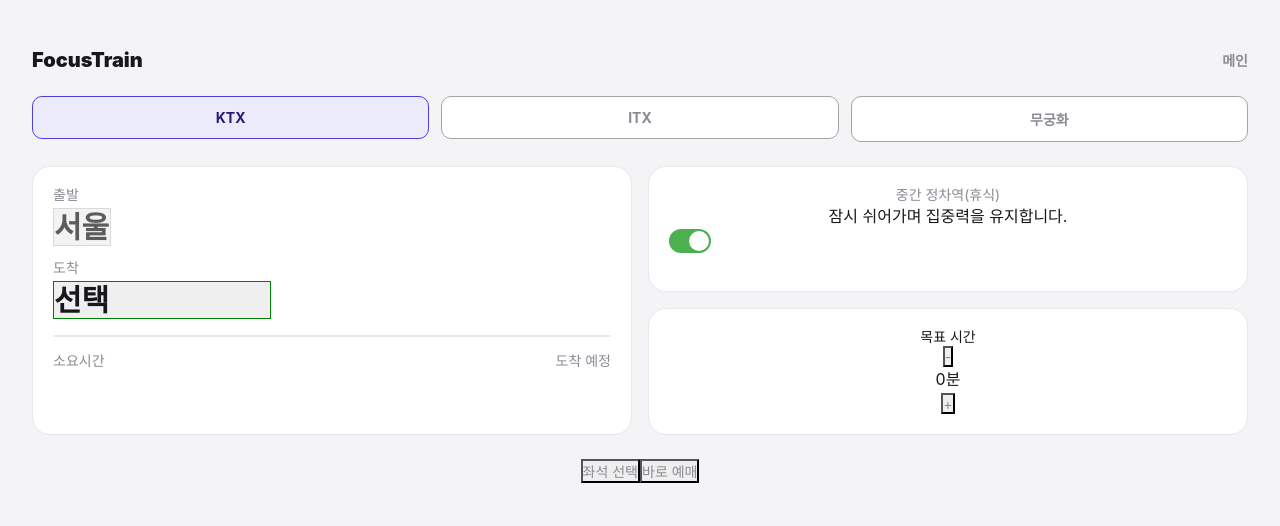
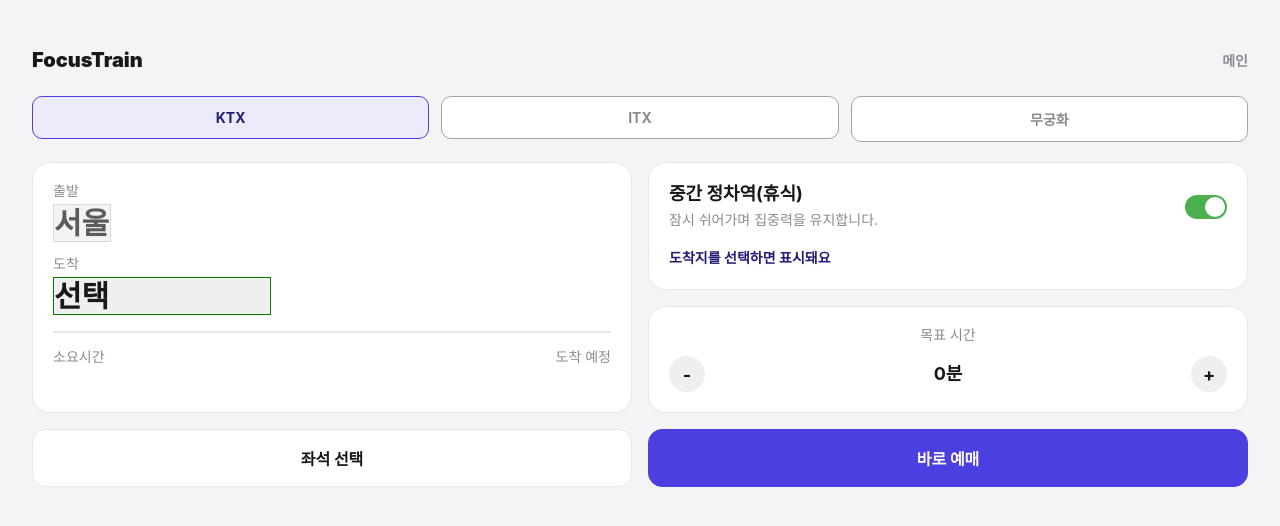
Before and after one commit to heeseung00/FocusTrain, a React (Vite) app: page / in a window 1280 px wide. Shown: the top 526 px of the page. Built offline with nearby package versions, Linux system fonts and the light colour scheme; a web font is replaced by a local one; what @ramonak/react-progress-bar would draw is missing.

Commit message:
메인 페이지 css 작업

```diff
--- a/src/App.css
+++ b/src/App.css
@@ -29,15 +29,14 @@
   color: var(--sub-text);
 }
 
-.content {
-  display: flex;
-  flex-direction: column;
-  gap: 24px;
-}
+/* .content {
+} */
+
 /* ===== 기차 선택 =====*/
 .train-select {
   display: flex;
   flex-direction: column;
+  margin-bottom: 20px;
 }
 
 .train-select .title {
@@ -91,8 +90,10 @@
 /* ===== 카드 선택 ===== */
 .card {
   display: grid;
-  grid: repeat(2, 1fr) / repeat(2, 1fr);
+  grid-template-columns: repeat(2, 1fr);
+  grid-template-rows: auto auto;
   gap: var(--s4);
+  margin-bottom: 16px;
 }
 
 .item {
@@ -152,6 +153,86 @@
   gap: 4px;
 }
 
+h3 {
+  font-size: var(--fs-lg);
+  font-weight: bold;
+}
+
+.accent {
+  color: var(--accent);
+}
+
+.stop {
+  display: flex;
+  justify-content: space-between;
+  align-items: center;
+  margin-bottom: 16px;
+}
+
+.stop-text {
+  display: flex;
+  flex-direction: column;
+  align-items: flex-start;
+  gap: 4px;
+}
+
+.stop-text p {
+  color: var(--sub-text);
+}
+
+.toggle-show {
+  text-align: left;
+  color: var(--accent-deep);
+  font-weight: 600;
+}
+
+.time-control {
+  display: flex;
+  flex-direction: column;
+  gap: 12px;
+}
+
+.time-adjust {
+  display: flex;
+  justify-content: space-between;
+  align-items: center;
+}
+
+.time-adjust button {
+  width: 36px;
+  height: 36px;
+  font-size: var(--fs-lg);
+  font-weight: bold;
+  color: var(--text);
+  border: none;
+  border-radius: 50%;
+}
+
+/* 버튼 공통 적용 */
+.button-group {
+  width: 100%;
+  display: flex;
+  gap: 16px;
+  gap: var(--s4);
+}
+
+.button-group button {
+  width: 100%;
+  padding: 16px;
+  border-radius: var(--r-md);
+  font-size: var(--fs-md);
+  font-weight: 700;
+  color: var(--text);
+  background-color: var(--surface);
+  border: 1px solid var(--border-light);
+}
+
+.button-group button.accent {
+  background-color: var(--accent-bg);
+  color: var(--surface);
+  border-color: var(--accent);
+}
+
 /* ============================================ */
 
 /* 토글 버튼 */
@@ -165,11 +246,11 @@
   transition: 0.3s;
 }
 
-.toggle--on {
+.toggle-on {
   background: #4caf50;
 }
 
-.toggle__button {
+.toggle-button {
   width: 20px;
   height: 20px;
   border-radius: 50%;
@@ -177,6 +258,6 @@
   transition: transform 0.3s;
 }
 
-.toggle--on .toggle__button {
+.toggle-on .toggle-button {
   transform: translateX(18px);
 }
--- a/src/pages/RoutePage.jsx
+++ b/src/pages/RoutePage.jsx
@@ -196,12 +196,12 @@
                                     <div className="info duration">
                                         <h4>소요시간</h4>
                                         {/* 선택된 역이 있으면 매핑된 시간값 바로 출력 */}
-                                        <div>{selectedStation ? formatTime(travelTime) : ''}</div>
+                                        <h3>{selectedStation ? formatTime(travelTime) : ''}</h3>
                                     </div>
                                     <div className="info eta">
                                         <h4>도착 예정</h4>
                                         {/* 선택된 역이 있으면 매핑된 시간값 바로 출력 */}
-                                        <div>{selectedStation ? formatTime(travelTime) : ''}</div>
+                                        <h3 class="accent">{selectedStation ? formatTime(travelTime) : ''}</h3>
                                     </div>
                                 </div>
                             </li>
@@ -209,47 +209,47 @@
                             {/* 중간정차역 체크 */}
                             <li className="item">
                                 <div className="stop">
-                                    <h4>중간 정차역(휴식)</h4>
-                                    <div>
+                                    <div className="stop-text">
+                                        <h3>중간 정차역(휴식)</h3>
                                         <p>잠시 쉬어가며 집중력을 유지합니다.</p>
-                                        <div className="toggleWrap">
+                                    </div>
+                                    <div className="toggle-wrap">
                                         <div
-                                                className={`toggle ${isToggleOn ? 'toggle--on' : ''}`}
+                                            className={`toggle ${isToggleOn ? 'toggle-on' : ''}`}
                                             onClick={() => {
                                                 console.log('토글 클릭 전:', isToggleOn);
                                                 setIsToggleOn(!isToggleOn);
                                             }}>
-                                                <div className="toggle__button"></div>
+                                            <div className="toggle-button"></div>
+                                        </div>
                                     </div>
                                 </div>
 
                                 {/* 토글 ON일 때만 휴식 정보 표시 */}
-                                        {isToggleOn && selectedStation && (
-                                            <ToggleShow travelTime={travelTime} restCount={restCount} />
-                                        )}
-                                    </div>
-                                </div>
+                                <ToggleShow
+                                    isToggleOn={isToggleOn}
+                                    selectedStation={selectedStation}
+                                    restCount={restCount}
+                                />
                             </li>
 
                             <li className="item">
                                 {/* 시간 조정 */}
-                                <div>
                                 <TimeControl
                                     focusTime={focusTime}
                                     setFocusTime={setFocusTime}
                                     travelTime={travelTime}
                                 />
-                                </div>
                             </li>
                         </ul>
 
                         {/* 다음 페이지 이동 */}
-                        <div>
+                        <div className="button-group">
                             {/* <button type="submit" onClick={navigateGoToSeat}> */}
                             <button type="submit" onClick={() => handleNextPage(navigateGoToSeat)}>
                                 좌석 선택
                             </button>
-                            <button type="submit" onClick={() => handleNextPage(handleRandomSeat)}>
+                            <button className="accent" type="submit" onClick={() => handleNextPage(handleRandomSeat)}>
                                 바로 예매
                             </button>
                         </div>
@@ -261,11 +261,25 @@
 }
 
 // 토글시 보여줄 내용
-function ToggleShow({ restCount }) {
+function ToggleShow({ isToggleOn, selectedStation, restCount }) {
+    if (!isToggleOn) {
         return (
-        <div>
-            <h5>예상정차</h5>
-            <p>총 {restCount}번의 휴식이 있습니다.</p>
+            <div className="toggle-show">
+                <p>중간 정차 없이 이동해요</p>
+            </div>
+        );
+    }
+
+    if (!selectedStation) {
+        return (
+            <div className="toggle-show">
+                <p>도착지를 선택하면 표시돼요</p>
+            </div>
+        );
+    }
+    return (
+        <div className="toggle-show">
+            <p>예상정차 {restCount}회 · 회당 10분</p>
         </div>
     );
 }
@@ -273,7 +287,7 @@
 // 시간 조정
 function TimeControl({ focusTime, setFocusTime, travelTime }) {
     const increase = () => {
-        // 숫자가 아닌 문자열로 더해지는 오류 방지(ex) '90+5 = 95'가 아니라 '90+5 = 905' 이렇게 오류남)
+        // 숫자가 아닌 문자열로 더해지는 오류 방지(ex) '90+5 = 905'이런 덧셈 오류를 '90+5 = 95'가 되도록)
         setFocusTime((prev) => prev + 5);
     };
 
@@ -285,14 +299,14 @@
         setFocusTime((prev) => prev - 5);
     };
     return (
-        <>
-            <h5>목표 시간</h5>
-            <>
+        <div className="time-control">
+            <h4>목표 시간</h4>
+            <div className="time-adjust">
                 <button onClick={decrease}>-</button>
-                <p>{formatTime(focusTime)}</p>
+                <h3>{formatTime(focusTime)}</h3>
                 <button onClick={increase}>+</button>
-            </>
-        </>
+            </div>
+        </div>
     );
 }
 
--- a/src/styles/reset.css
+++ b/src/styles/reset.css
@@ -112,7 +112,6 @@
     line-height: 1.2;
 }
 p {
-    font-size: 1rem;
     line-height: 1.6;
 }
 ol,
```
Lines whose indentation alone changed are shown as unchanged.
